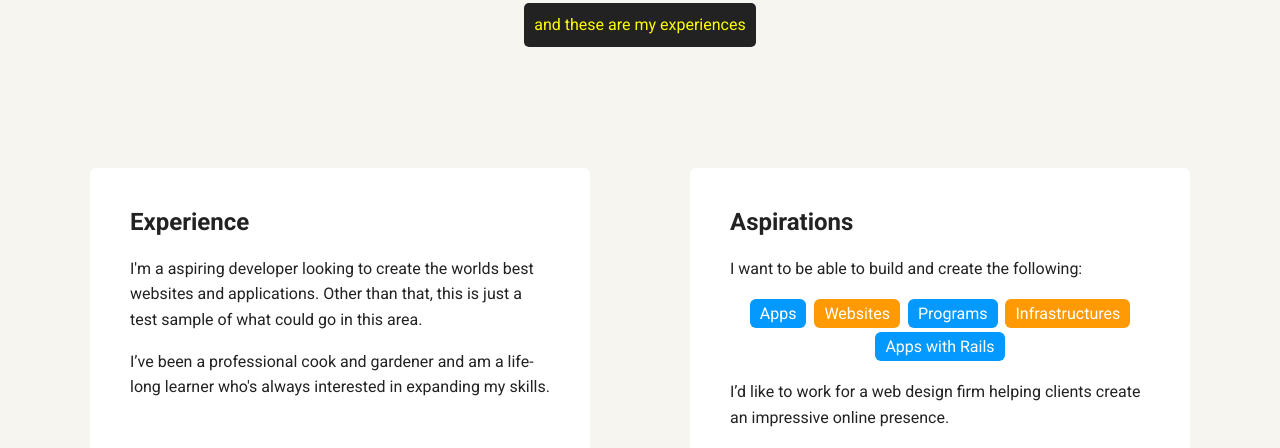
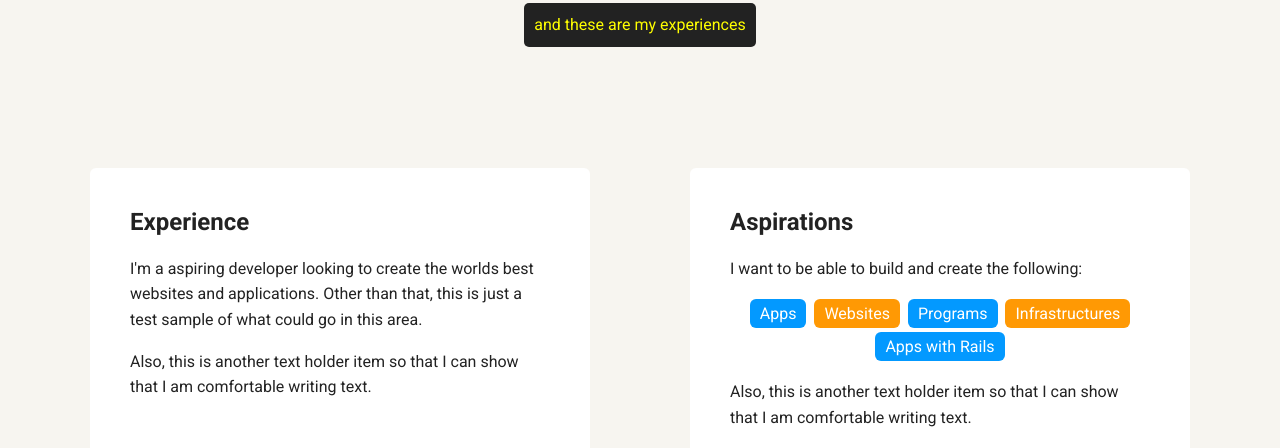
Before and after one commit to geesaini100/Project-1-Profile-Page, a plain HTML site: page experience.html in a window 1280 px wide. Shown: the part 352-800 px from the top of the page. Drawn offline with Linux system fonts and the light colour scheme; a web font is replaced by a local one.

Commit message:
html changes
updated index.html and experiences.html

```diff
--- a/experience.html
+++ b/experience.html
@@ -26,7 +26,7 @@
       <div class="card">
         <h2>Experience</h2>
         <p>I'm a aspiring developer looking to create the worlds best websites and applications. Other than that, this is just a test sample of what could go in this area.</p>
-        <p>I’ve been a professional cook and gardener and am a life-long learner who's always interested in expanding my skills.</p>
+        <p>Also, this is another text holder item so that I can show that I am comfortable writing text.</p>
       </div>
 
       <div class="card">
@@ -39,7 +39,7 @@
           <li>Infrastructures</li>
           <li>Apps with Rails</li>
         </ul>
-        <p>I’d like to work for a web design firm helping clients create an impressive online presence.</p>
+        <p>Also, this is another text holder item so that I can show that I am comfortable writing text.</p>
       </div>
 
     </main>
```
Also changed, not shown: index.html (+2 -2 lines).
